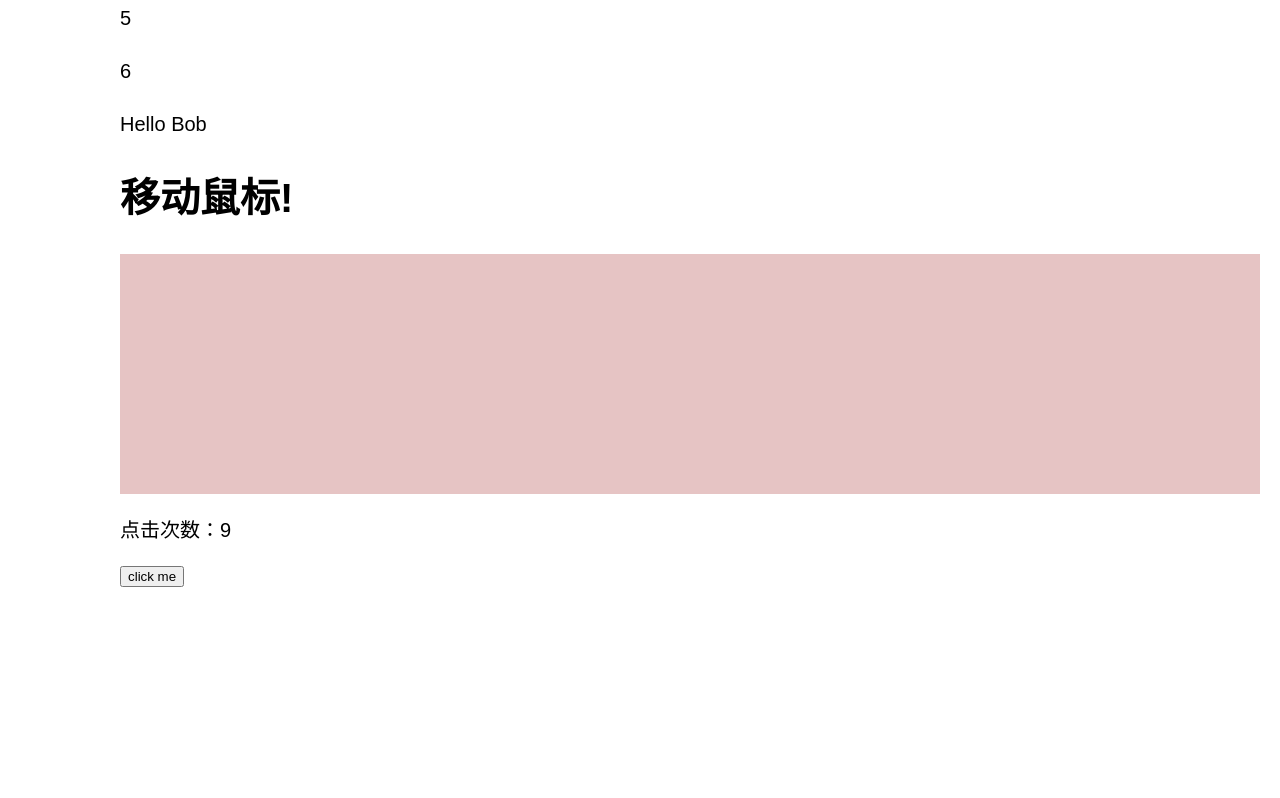
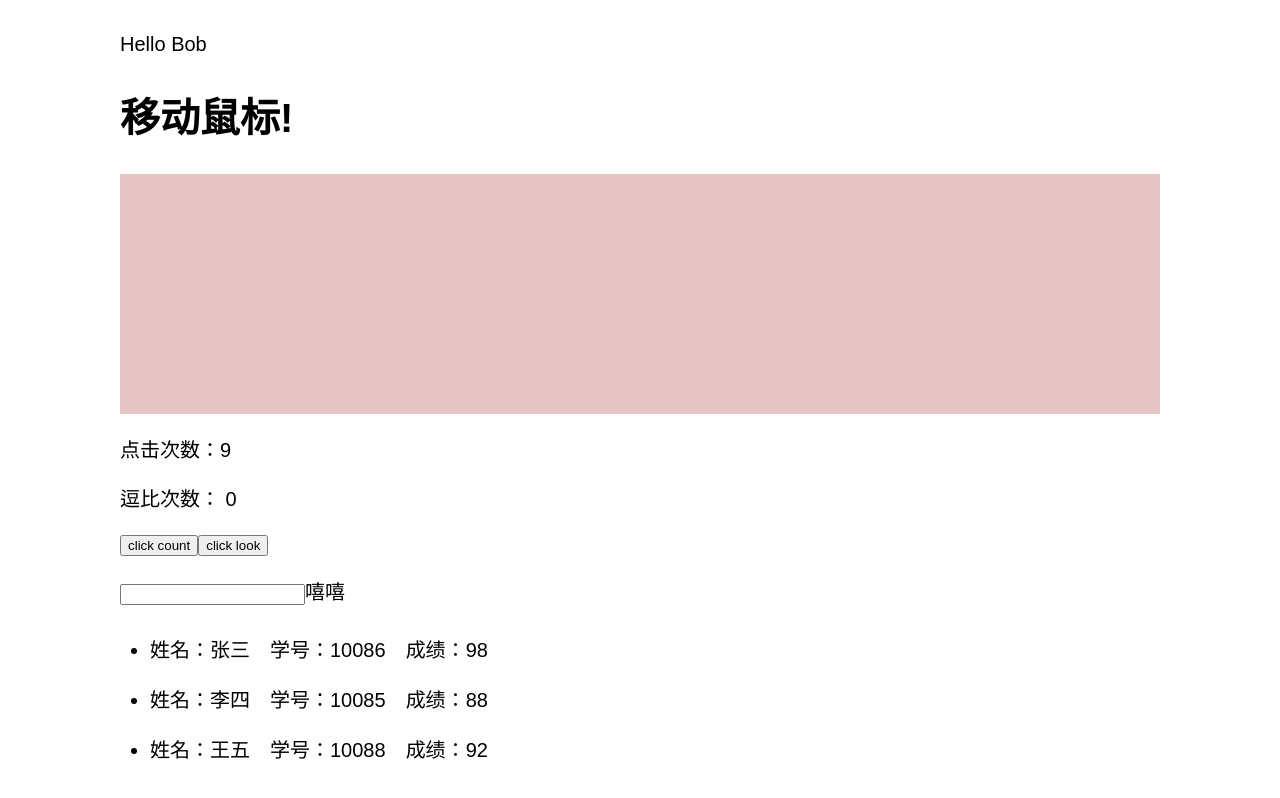
Before and after one commit to yuqibin/react-practice, a React (Create React App) app: page / in a window 1280 px wide. Shown: the part 1986-2784 px from the top of the page. Built offline with nearby package versions, Linux system fonts and the light colour scheme.

Commit message:
State Hook/Effect Hook/自定义Hook/Hook规则

```diff
--- a/package.json
+++ b/package.json
@@ -31,5 +31,11 @@
       "last 1 firefox version",
       "last 1 safari version"
     ]
+  },
+  "devDependencies": {
+    "eslint": "^6.8.0",
+    "eslint-plugin-react-hooks": "^3.0.0",
+    "node-less-chokidar": "^0.4.1",
+    "npm-run-all": "^4.1.5"
   }
 }
--- /dev/null
+++ b/src/css/index.less
@@ -0,0 +1,8 @@
+.stu-list {
+  li {
+    line-height: 50px;
+    span {
+      margin: 0 20px 0 0;
+    }
+  }
+}
--- a/src/index.css
+++ b/src/index.css
@@ -83,5 +83,5 @@ ol, ul {
 }
 
 .top-container {
-  margin: 100px 0 0 100px;
+  margin: 0 100px;
 }
--- a/src/index.js
+++ b/src/index.js
@@ -2,22 +2,115 @@ import React, {Suspense, Profiler, useState, useEffect} from 'react';
 import ReactDOM from 'react-dom';
 import './index.css';
 import PropTypes from 'prop-types';
+import './css/index.less'
+
+// 自定义Hook
+const stuMap = {
+  'zhangsan': {
+    name: '张三',
+    stuNo: 10086,
+    score: 98
+  },
+  'lisi': {
+    name: '李四',
+    stuNo: 10085,
+    score: 88
+  },
+  'wangwu': {
+    name: '王五',
+    stuNo: 10088,
+    score: 92
+  }
+}
+
+function Stu(props) {
+  const stu = useStuName(props.name)
+  return(
+      <li>
+        <span>
+          姓名：{stu.name}
+        </span>
+        <span>
+          学号：{stu.stuNo}
+        </span>
+        <span>
+          成绩：{stu.score}
+        </span>
+      </li>
+  )
+}
+
+// 学生列表
+function StuList() {
+  const arr = Object.keys(stuMap)
+  return(
+    <ul className="stu-list">
+      {
+        arr.map(name => {
+          return <Stu key={name} name={name}></Stu>
+        })
+      }
+    </ul>
+  )
+}
+
+// 成绩高于90分学生列表
+function FineStuList() {
+
+}
+
+function useStuName(name) {
+  const [stu, setStu] = useState({})
+  useEffect(() => {
+    setStu(stuMap[name])
+  }, [name])
+  return stu
+}
+
+// Hook 规则 在顶层，不在任何条件循环函数等句法里   只在react函数中调用  不在普通函数调用
+// 试试把循环放在useState 内 能不能批量进行 useState   no way
+function InputAndHook() {
+  const [input] = useState(React.createRef())
+  const [name, setName] = useState('嘻嘻')
+  return(
+    <p>
+    <input type="text" ref={input} onChange={() => setName(input.current.value)}/>
+      <span>{name}</span>
+    </p>
+  )
+}
+
 // React Hook  --  不编写 class 的情况下使用 state 以及其他的 React 特性
 /**
  * State Hook  数据仓库
  * Effect Hook  生命周期
  *
  */
+
 function HookExample() {
   const [count, setCount] = useState(9) // useState唯一参数：初始值
+  const [look, setLook] = useState(0)
+  // useEffect第二个参数可以指定哪个值变化才能执行这个effect  如果第二个参数是空数组 那么这个effect只在挂载时执行一次  更新时不执行
   useEffect(() => {
     document.title = `你点击了${count}次`
-  })
+    console.log('count')
+  }, [count])
+  useEffect(() => {
+    document.title = `你点击了${look}次`
+    console.log('look')
+  }, [look])
+  useEffect(() => {
+    console.log('我只在挂载时打印')
+  }, [])
   return(
     <>
       <p>点击次数：{count}</p>
+      <p>逗比次数： {look}</p>
       <button onClick={() => setCount(count + 1)}>
-        click me
+        click count
+      </button>
+      <button onClick={() => setLook(look + 1)}>
+        click look
       </button>
     </>
   )
@@ -40,11 +133,11 @@ class Cat extends React.Component {
   render() {
     const mouse = this.props.mouse;
     return (
-      <img ref={this.state.myRef} src={require('./imgs/cat.jpeg')} alt="dd" style={{ width: '60px', height: '80px', position: 'absolute', left: mouse.x - 100, top: mouse.y - 500 }} />
+      <img ref={this.state.myRef} src={require('./imgs/cat.jpeg')} alt="dd"
+      style={{ width: '60px', height: '80px', position: 'absolute', left: mouse.x - 150, top: mouse.y - 430 }} />
     );
   }
 }
-
 
 
 class Mouse extends React.Component {
@@ -63,7 +156,7 @@ class Mouse extends React.Component {
 
   render() {
     return (
-      <div style={{ height: '30vh', background: '#e6c4c4', position: 'relative' }} onMouseMove={this.handleMouseMove}>
+      <div style={{ overflow: 'hidden', height: '30vh', background: '#e6c4c4', position: 'relative' }} onMouseMove={this.handleMouseMove}>
         {this.props.render(this.state)}
       </div>
     );
@@ -865,6 +958,8 @@ ReactDOM.render(
     <div className="top-container">
       <Game />
       <HookExample/>
+      <InputAndHook/>
+      <StuList/>
     </div>
   </React.StrictMode>,
   document.getElementById('root')
```
Also changed, not shown: 1 other file (tests, documents, lock files or other folders).
